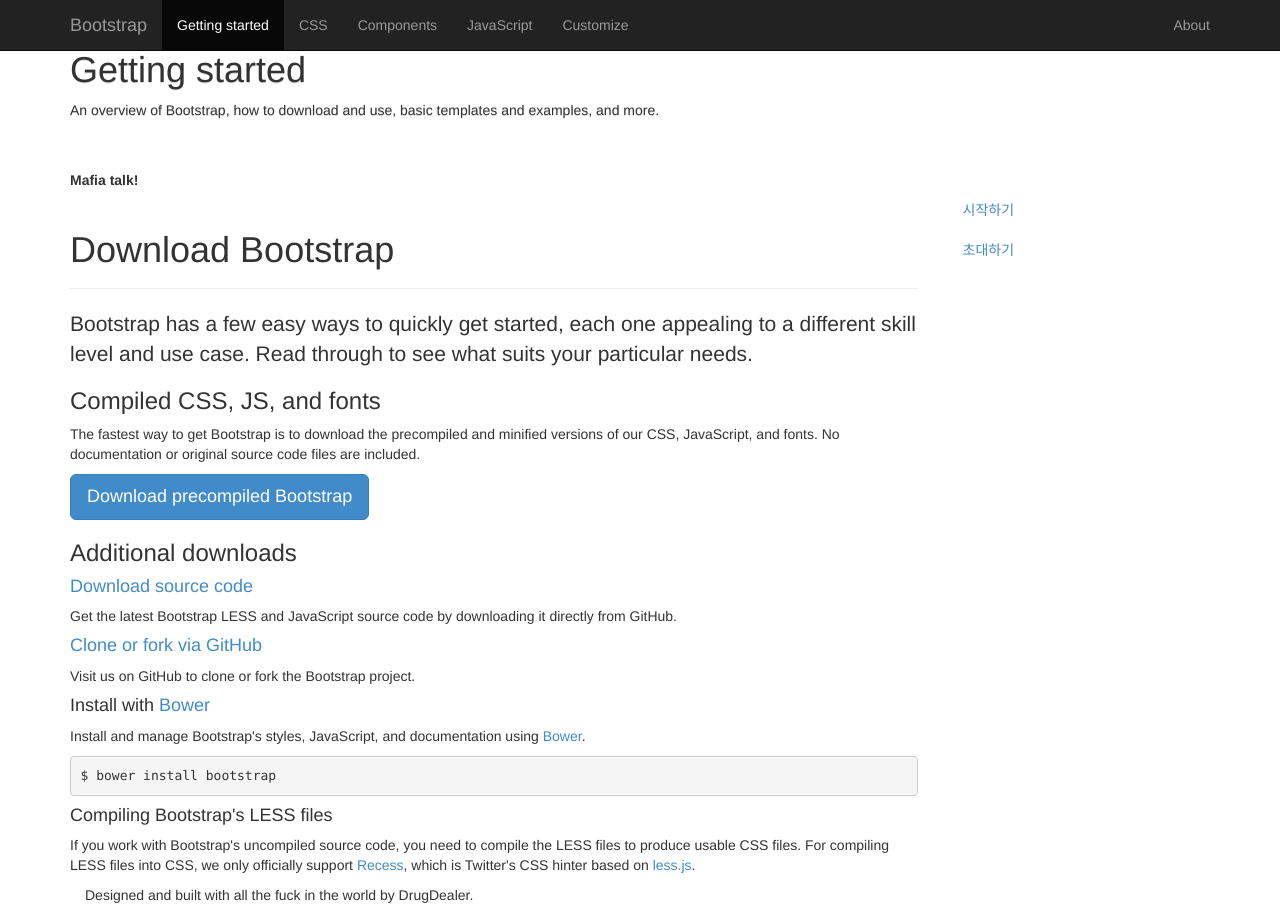
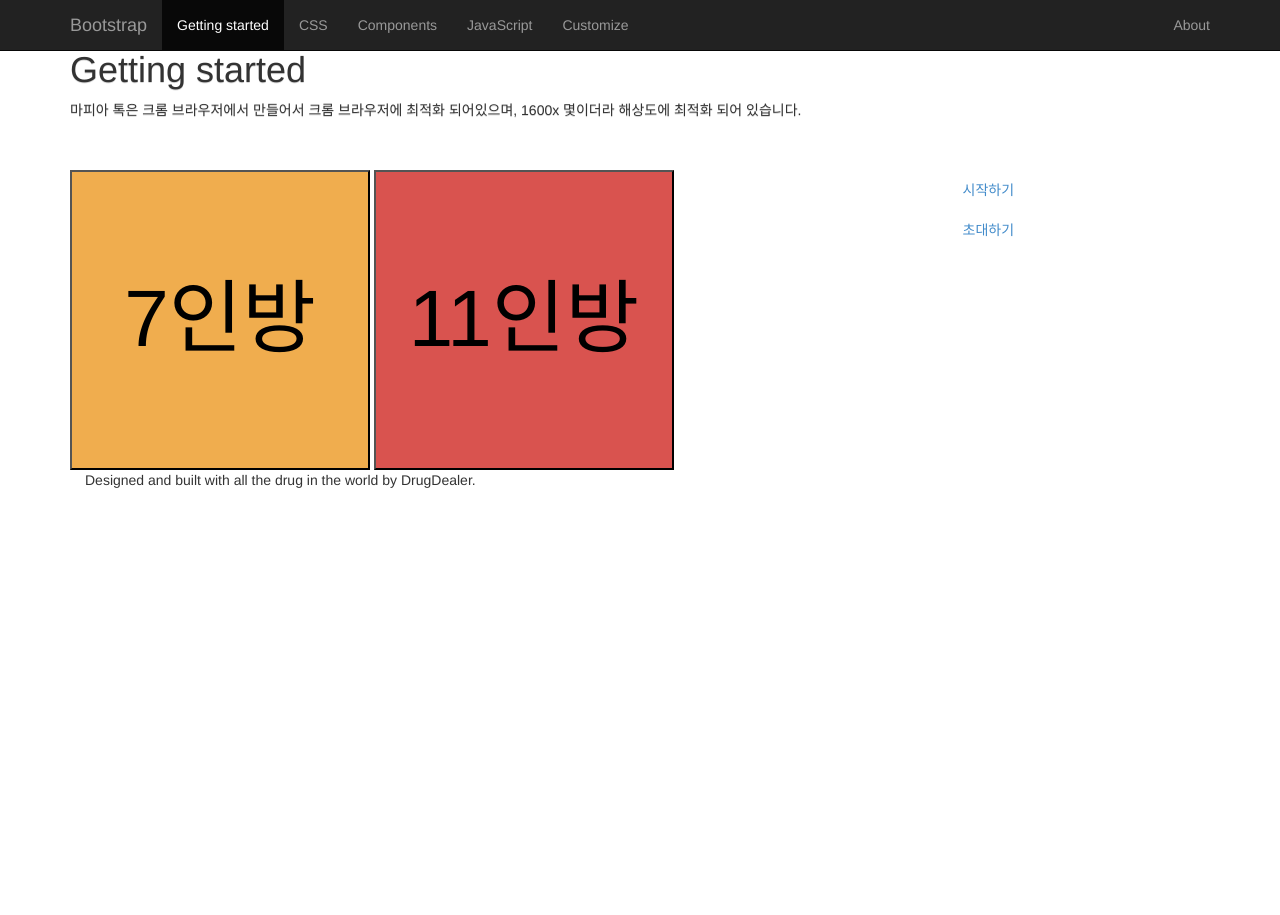
Before and after one commit to DrugDealer/mafia, a plain HTML site: page robby.html in a window 1280 px wide. After the commit the page ends 800 px from the top, so only its background shows below. Drawn offline with Linux system fonts and the light colour scheme.

Commit message:
robby layout
minimum layout

```diff
--- a/robby.html
+++ b/robby.html
@@ -67,15 +67,8 @@
 			<div class="container">
 				<h1>Getting started</h1>
 				<p>
-					An overview of Bootstrap, how to download and use, basic templates and examples, and more.
+					마피아 톡은 크롬 브라우저에서 만들어서 크롬 브라우저에 최적화 되어있으며, 1600x 몇이더라 해상도에 최적화 되어 있습니다.
 				</p>
-			</div>
-		</div>
-
-		<!-- Callout for the old docs link -->
-		<div class="bs-old-docs">
-			<div class="container">
-				<strong> Mafia talk! </strong>
 			</div>
 		</div>
 
@@ -86,46 +79,8 @@
 					<!-- Getting started
 					================================================== -->
 					<div class="bs-docs-section">
-						<div class="page-header">
-							<h1 id="download">Download Bootstrap</h1>
-						</div>
-						<p class="lead">
-							Bootstrap has a few easy ways to quickly get started, each one appealing to a different skill level and use case. Read through to see what suits your particular needs.
-						</p>
-
-						<h3 id="download-compiled">Compiled CSS, JS, and fonts</h3>
-						<p>
-							The fastest way to get Bootstrap is to download the precompiled and minified versions of our CSS, JavaScript, and fonts. No documentation or original source code files are included.
-						</p>
-						<p>
-							<a class="btn btn-lg btn-primary" href="https://github.com/twbs/bootstrap/releases/download/v3.0.3/bootstrap-3.0.3-dist.zip" onclick="_gaq.push(['_trackEvent', 'Getting started', 'Download', 'Download compiled']);" role="button">Download precompiled Bootstrap</a>
-						</p>
-
-						<h3 id="download-additional">Additional downloads</h3>
-						<div class="bs-docs-dl-options">
-							<h4><a href="https://github.com/twbs/bootstrap/archive/v3.0.3.zip" onclick="_gaq.push(['_trackEvent', 'Getting started', 'Download', 'Download source']);">Download source code</a></h4>
-							<p>
-								Get the latest Bootstrap LESS and JavaScript source code by downloading it directly from GitHub.
-							</p>
-							<h4><a href="https://github.com/twbs/bootstrap" onclick="_gaq.push(['_trackEvent', 'Getting started', 'Download', 'GitHub project']);">Clone or fork via GitHub</a></h4>
-							<p>
-								Visit us on GitHub to clone or fork the Bootstrap project.
-							</p>
-							<h4> Install with <a href="http://bower.io">Bower</a></h4>
-							<p>
-								Install and manage Bootstrap's styles, JavaScript, and documentation using <a href="http://bower.io">Bower</a>.
-							</p>
-							<div class="highlight">
-								<pre><code class="bash"><span class="nv">$ </span>bower install bootstrap
-</code></pre>
-</div>						</div>
-
-						<div class="bs-callout bs-callout-warning" id="callout-less-compilation">
-							<h4>Compiling Bootstrap's LESS files</h4>
-							<p>
-								If you work with Bootstrap's uncompiled source code, you need to compile the LESS files to produce usable CSS files. For compiling LESS files into CSS, we only officially support <a href="http://twitter.github.io/recess/">Recess</a>, which is Twitter's CSS hinter based on <a href="http://lesscss.org">less.js</a>.
-							</p>
-						</div>
+						<button type="button" id="" class="" style="background-color: #f0ad4e; width: 300px;height:300px;"><span style="font-size: 80px;">7인방</span></button>
+						<button type="button" id="" class="" style="background-color: #d9534f; width: 300px;height:300px;"><span style="font-size: 80px;">11인방</span></button>
 					</div>
 
 				</div>
@@ -167,7 +122,7 @@
 			<footer class="mt-footer" role="contentinfo">
 				<div class="container">
 					<p>
-						Designed and built with all the fuck in the world by DrugDealer.
+						Designed and built with all the drug in the world by DrugDealer.
 					</p>
 				</div>
 			</footer>
```
Also changed, not shown: index.html (+1 -1 lines), playroom.html (+1 -1 lines).
